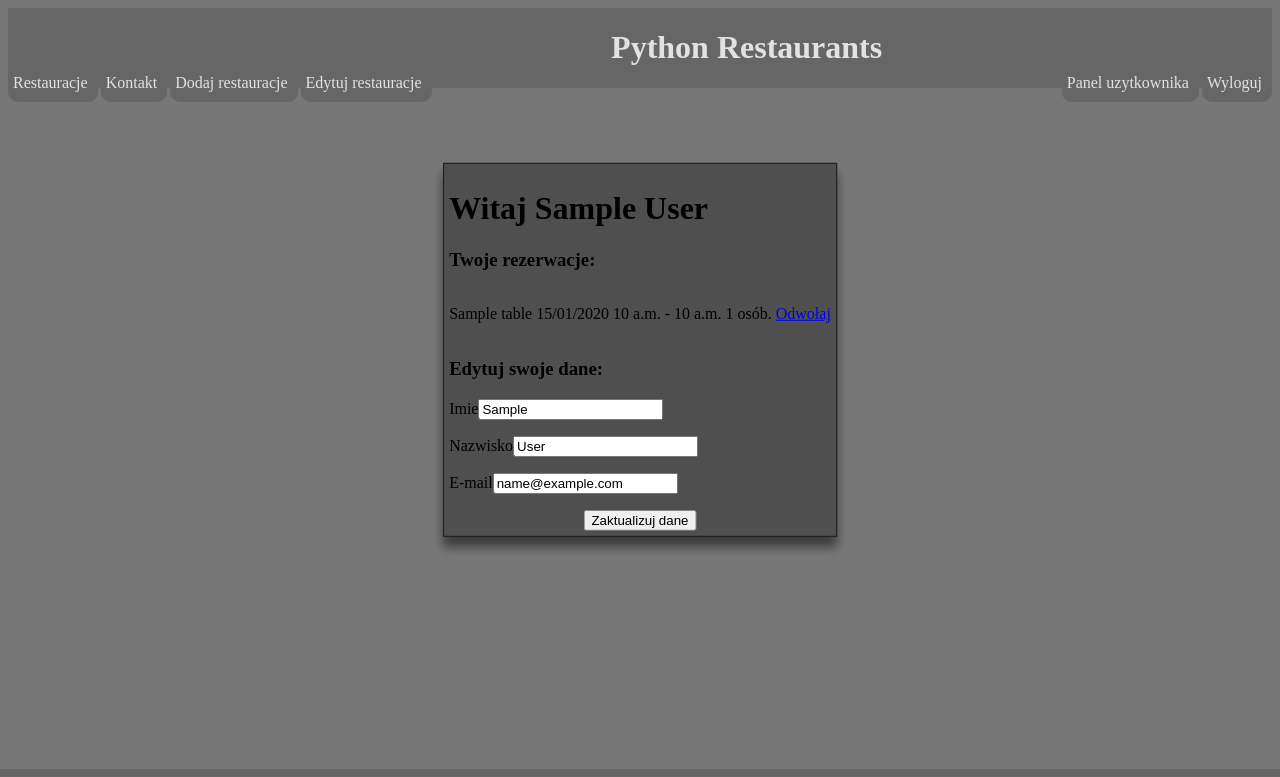
After one commit to PiotrPaluga/Last_project, a Django app: page /user_panel/ in a window 1280 px wide. The commit adds this page. Shown: the top 777 px of the page. Run offline with Django 4.2, Linux system fonts and the light colour scheme; a user stored in the database is signed in; tables that the repository leaves empty hold one stand-in row (values such as "Sample post").

Commit message:
push przed katastrofa

```diff
--- a/RestaurantOS/Main/forms.py
+++ b/RestaurantOS/Main/forms.py
@@ -3,12 +3,11 @@ from .models import HOUR_CHOICES
 
 
 class ReservationForm(forms.Form):
-    name = forms.CharField(label='Imie i nazwisko', max_length=64)
     participants = forms.IntegerField(label='Ilosc osob')
     date = forms.DateField(label='Data (DD/MM/YYYY)', input_formats=['%d/%m/%Y', '%d.%m.%Y', '%d-%m-%Y'])
     start_hour = forms.ChoiceField(label='Godzina rozpoczecia', choices=HOUR_CHOICES)
     duration = forms.ChoiceField(label='Czas trwania',
-                                 choices=((1, "0:30"), (2, "1:00"), (3, "1:30"), (4, "2:00"), (5, "2:30"), (6, "3:00")))
+                                 choices=('00:30', '01:00', '01:30', '02:00', '02:30', '03:00'))
 
 
 class LoginForm(forms.Form):
@@ -27,3 +26,15 @@ class ModifyRestaurantForm(forms.Form):
     address = forms.CharField(label='Adres restauracji', max_length=64)
     phone_number = forms.CharField(label='Numer telefonu', max_length=16)
     email = forms.EmailField(label='E-mail', max_length=64)
+    pon_czw_start = forms.ChoiceField(label='Godziny otwarcia Pn-Czw', choices=HOUR_CHOICES)
+    pon_czw_end = forms.ChoiceField(choices=HOUR_CHOICES)
+    pt_sob_start = forms.ChoiceField(label='Godziny otwarcia Pt-Sob', choices=HOUR_CHOICES)
+    pt_sob_end = forms.ChoiceField(choices=HOUR_CHOICES)
+    nd_start = forms.ChoiceField(label='Godziny otwarcia Nd', choices=HOUR_CHOICES)
+    nd_end = forms.ChoiceField(choices=HOUR_CHOICES)
+
+
+class TableEditForm(forms.Form):
+    name = forms.CharField(label='Nazwa/Numer stolika', max_length=32)
+    min_cap = forms.IntegerField(min_value=1)
+    max_cap = forms.IntegerField(min_value=1)
--- a/RestaurantOS/Main/static/style.css
+++ b/RestaurantOS/Main/static/style.css
@@ -123,3 +123,29 @@ body {
     color: #e0e3e0;
     padding: 3px 6px;
 }
+
+.btn {
+    text-decoration: none;
+    background-color: #222222;
+    color: #e0e3e0;
+    border: 1px solid #1b1b1b;
+    box-shadow: 0 0 10px rgba(0, 0, 0, 0.5);
+    border-radius: 10px;
+    padding: 5px 10px;
+}
+
+.tables {
+    position: fixed;
+    display: flex;
+    flex-direction: column;
+    flex-wrap: wrap;
+    margin-top: 30px;
+}
+
+.table {
+    background-color: sandybrown;
+    border: 1px solid #1b1b1b;
+    box-shadow: 0 0 10px rgba(0, 0, 0, 0.5);
+    margin: 10px;
+    text-align: center;
+}
--- a/RestaurantOS/Main/templates/reservation-view.html
+++ b/RestaurantOS/Main/templates/reservation-view.html
@@ -6,6 +6,7 @@
     {% if form %}
     <form method="post">
         {% csrf_token %}
+        <p>Rezerwacja dla {{ user.first_name }} {{ user.last_name }}</p>
         {{ form.as_p }}
         <input id="submit" type="submit" value="Zarezerwuj">
     </form>
@@ -16,9 +17,9 @@
     <a href="/restaurant/{{ restaurant.id }}/reservation">Cofnij</a>
     {% endif %}
 
-    {% if name %}
+    {% if participants%}
     <h3>Udalo sie zarezerwowac stolik!</h3>
-    <p> {{ name }}</p>
+    <p> {{ user.first_name }} {{ user.last_name }}</p>
     <p> Osoby: {{ participants }}</p>
     <p> {{ date|date:"d/m/Y" }} {{ start_hour }} - {{ end_hour }}</p>
     {% endif %}
--- a/RestaurantOS/Main/templates/restaurants.html
+++ b/RestaurantOS/Main/templates/restaurants.html
@@ -6,6 +6,8 @@
 <div class="res-div">
     {% if edit %}
     <a href="/restaurant/{{ restaurant.id }}/edit">Edytuj {{ restaurant.name}} {{ restaurant.address }}</a>
+    <p></p>
+    <a href="/restaurant/{{ restaurant.id }}/delete">Usuń restaurację</a>
     {% else %}
     <a href="/restaurant/{{ restaurant.id }}/"> {{ restaurant.name}} {{ restaurant.address }}</a>
     {% endif %}
--- /dev/null
+++ b/RestaurantOS/Main/templates/user-view.html
@@ -0,0 +1,20 @@
+{% extends "base.html" %}
+
+{% block content %}
+<div class="center-div">
+    <form method="post">
+        <h1>Witaj {{ user.first_name }} {{ user.last_name }}</h1>
+        <h3>Twoje rezerwacje:</h3>
+        {% for reservation in reservations %}
+        <p style="display: inline-block">{{ reservation.table.name }} {{ reservation.date|date:"d/m/Y" }} {{ reservation.start_hour }} - {{ reservation.end_hour }}
+            {{ reservation.participants }} osób.</p> <a href="reservations/{{ reservation.id }}/delete"> Odwołaj</a>
+        {% endfor %}
+        <h3>Edytuj swoje dane:</h3>
+        {% csrf_token %}
+        <p>{{ form.firstname.label }}{{ form.firstname }}</p>
+        <p>{{ form.lastname.label }}{{ form.lastname }}</p>
+        <p>{{ form.email.label }}{{ form.email }}</p>
+        <input id="submit" type="submit" value="Zaktualizuj dane">
+    </form>
+</div>
+{% endblock %}
--- a/RestaurantOS/Main/views.py
+++ b/RestaurantOS/Main/views.py
@@ -1,9 +1,10 @@
 from django.views import View
 from django.shortcuts import render, redirect, HttpResponse
 from .models import Restaurant, Hours, Tables, HOUR_CHOICES, Reservation
-from .forms import ReservationForm, LoginForm, RegisterForm, ModifyRestaurantForm
+from .forms import ReservationForm, LoginForm, RegisterForm, ModifyRestaurantForm, TableEditForm
 from django.contrib.auth import authenticate, login, logout
 from django.contrib.auth.models import User
+from django.contrib.auth.decorators import login_required
 
 
 class MainView(View):
@@ -15,54 +16,59 @@ class MainView(View):
 class RestaurantView(View):
     def get(self, request, restaurant_id):
         restaurant = Restaurant.objects.get(id=restaurant_id)
-        return render(request, "restaurant-view.html", {'restaurant': restaurant})
+        hours = Hours.objects.filter(restaurant_id=restaurant_id)
+        true_hours = []
+        for hour in hours:
+            true_hours.append(HOUR_CHOICES[int(hour.open_hour)][1])
+            true_hours.append(HOUR_CHOICES[int(hour.close_hour)][1])
+        return render(request, "restaurant-view.html",
+                      {'restaurant': restaurant, 'hours': true_hours})
 
 
+@login_required
 def reservation_view(request, restaurant_id):
     restaurant = Restaurant.objects.get(id=restaurant_id)
+    active_user = request.user
     if request.method == 'POST':
         form = ReservationForm(request.POST)
         if form.is_valid():
             # pobieranie danych z formularza
-            name = form.cleaned_data['name']
             participants = form.cleaned_data['participants']
             date = form.cleaned_data['date']
             start_hour_num = form.cleaned_data['start_hour']
             duration = form.cleaned_data['duration']
+
             # przetwarzanie godziny z liczby na czas do wywietlenia na stronie
-            start_hour = HOUR_CHOICES[int(start_hour_num) - 1][1]
+            start_hour = HOUR_CHOICES[int(start_hour_num)][1]
             end_hour_num = int(start_hour_num) + int(duration[0])
-            end_hour = HOUR_CHOICES[int(end_hour_num) - 1][1]
+            end_hour = HOUR_CHOICES[int(end_hour_num)][1]
+
             # szukanie wolnego stolika
             reservated_tables = Tables.objects.filter(
                 restaurant_id=restaurant_id,
                 reservation__start_hour__gte=start_hour_num,
-                reservation__end_hour__lte=end_hour_num
+                reservation__end_hour__lte=end_hour_num,
+                reservation__date=date
             )
             free_tables = Tables.objects.filter(restaurant_id=restaurant_id, max_cap__gte=participants,
                                                 min_cap__lte=participants).exclude(id__in=reservated_tables)
             if free_tables:
                 table = free_tables[0]
-                new_res = Reservation(restaurant_id=restaurant_id, guest=name, table=table, date=date,
+                new_res = Reservation(restaurant_id=restaurant_id, guest=active_user, table=table, date=date,
                                       participants=participants, start_hour=start_hour_num, end_hour=end_hour_num)
                 new_res.save()
                 return render(request, 'reservation-view.html', {'restaurant': restaurant,
-                                                                 'name': name, 'participants': participants,
+                                                                 'participants': participants,
                                                                  'date': date,
                                                                  'start_hour': start_hour, 'end_hour': end_hour})
             else:
                 return render(request, 'reservation-view.html',
                               {'restaurant': restaurant, 'err': "Brak dostepnych stolikow na dana godzine."})
     else:
-        if request.user.is_authenticated:
-            name = request.user.first_name + " " + request.user.last_name
-            form = ReservationForm(initial={'name': name})
-            form.fields['name'].widget.attrs['readonly'] = True
-            form.fields['start_hour'].choices = HOUR_CHOICES[10:40]
-            return render(request, 'reservation-view.html', {'form': form, 'restaurant': restaurant})
         form = ReservationForm()
         form.fields['start_hour'].choices = HOUR_CHOICES[10:40]
-        return render(request, 'reservation-view.html', {'form': form, 'restaurant': restaurant})
+        return render(request, 'reservation-view.html', {'form': form, 'restaurant': restaurant,
+                                                         'user': active_user})
 
 
 class SupportView(View):
@@ -121,12 +127,28 @@ def add_restaurant(request):
     if request.method == 'POST':
         form = ModifyRestaurantForm(request.POST)
         if form.is_valid():
+            # Dane restauracji:-----------------------------------------
             name = form.cleaned_data['name']
             address = form.cleaned_data['address']
             phone_num = form.cleaned_data['phone_number']
             email = form.cleaned_data['email']
+            # Godziny otwarcia:-----------------------------------------
+            pon_czw_start = form.cleaned_data['pon_czw_start']
+            pon_czw_end = form.cleaned_data['pon_czw_end']
+            pt_sob_start = form.cleaned_data['pt_sob_start']
+            pt_sob_end = form.cleaned_data['pt_sob_end']
+            nd_start = form.cleaned_data['nd_start']
+            nd_end = form.cleaned_data['nd_end']
+            # Tworzenie obiektów i zapisywanie ich w bazie:-------------
             new_res = Restaurant(name=name, address=address, phone_number=phone_num, email=email)
             new_res.save()
+            new_res_pon_czw = Hours(restaurant_id=new_res.id, day=1, open_hour=pon_czw_start, close_hour=pon_czw_end)
+            new_res_pon_czw.save()
+            new_res_pt_sob = Hours(restaurant_id=new_res.id, day=2, open_hour=pt_sob_start, close_hour=pt_sob_end)
+            new_res_pt_sob.save()
+            new_res_nd = Hours(restaurant_id=new_res.id, day=3, open_hour=nd_start, close_hour=nd_end)
+            new_res_nd.save()
+
             msg = "Twoja restauracja została dodana!"
             return render(request, "edit-restaurant.html", {'err': msg})
 
@@ -137,28 +159,146 @@ def add_restaurant(request):
 
 def edit_restaurant(request, restaurant_id):
     res = Restaurant.objects.get(id=restaurant_id)
+    res_pon_czw = Hours.objects.get(restaurant_id=restaurant_id, day=1)
+    res_pt_sob = Hours.objects.get(restaurant_id=restaurant_id, day=2)
+    res_nd = Hours.objects.get(restaurant_id=restaurant_id, day=3)
     if request.method == 'POST':
         form = ModifyRestaurantForm(request.POST)
         if form.is_valid():
+            # Dane restauracji:------------------------------------
             name = form.cleaned_data['name']
             address = form.cleaned_data['address']
             phone_num = form.cleaned_data['phone_number']
             email = form.cleaned_data['email']
+            # Godziny otwarcia: -----------------------------------
+            pon_czw_start = form.cleaned_data['pon_czw_start']
+            pon_czw_end = form.cleaned_data['pon_czw_end']
+            pt_sob_start = form.cleaned_data['pt_sob_start']
+            pt_sob_end = form.cleaned_data['pt_sob_end']
+            nd_start = form.cleaned_data['nd_start']
+            nd_end = form.cleaned_data['nd_end']
+            # Edycja bazy danych:----------------------------------
             res.name = name
             res.address = address
             res.phone_number = phone_num
             res.email = email
             res.save()
+            res_pon_czw.open_hour = pon_czw_start
+            res_pon_czw.close_hour = pon_czw_end
+            res_pon_czw.save()
+            res_pt_sob.open_hour = pt_sob_start
+            res_pt_sob.close_hour = pt_sob_end
+            res_pt_sob.save()
+            res_nd.open_hour = nd_start
+            res_nd.close_hour = nd_end
+            res_nd.save()
             msg = "Zmiany zostały zapisane!"
             return render(request, "edit-restaurant.html", {'err': msg})
 
     else:
-        form = ModifyRestaurantForm(initial={'name': res.name, 'address': res.address, 'phone_number': res.phone_number,
-                                             'email': res.email})
+        initials = {
+            'name': res.name,
+            'address': res.address,
+            'phone_number': res.phone_number,
+            'email': res.email,
+            'pon_czw_start': res_pon_czw.open_hour,
+            'pon_czw_end': res_pon_czw.close_hour,
+            'pt_sob_start': res_pt_sob.open_hour,
+            'pt_sob_end': res_pt_sob.close_hour,
+            'nd_start': res_nd.open_hour,
+            'nd_end': res_nd.close_hour
+        }
+        form = ModifyRestaurantForm(initial=initials)
         return render(request, "edit-restaurant.html", {'form': form, 'button': "Edytuj"})
+
+
+def delete_restaurant(request, restaurant_id):
+    restaurant = Restaurant.objects.get(id=restaurant_id)
+    restaurant.delete()
+    return redirect('edit-list')
 
 
 class EditList(View):
     def get(self, request):
         restaurants = Restaurant.objects.all().order_by('id')
         return render(request, 'restaurants.html', {'restaurants': restaurants, 'edit': 'edit'})
+
+
+class TablesView(View):
+    def get(self, request, restaurant_id):
+        restaurant = Restaurant.objects.get(id=restaurant_id)
+        tables = Tables.objects.filter(restaurant_id=restaurant_id)
+        return render(request, 'tables-view.html', {'tables': tables, 'restaurant': restaurant})
+
+
+def table_edit(request, restaurant_id, table_id):
+    table = Tables.objects.get(id=table_id, restaurant_id=restaurant_id)
+    if request.method == 'POST':
+        form = TableEditForm(request.POST)
+        if form.is_valid():
+            name = form.cleaned_data['name']
+            min_cap = form.cleaned_data['min_cap']
+            max_cap = form.cleaned_data['max_cap']
+            table.name = name
+            table.min_cap = min_cap
+            table.max_cap = max_cap
+            table.save()
+            return redirect(f'/restaurant/{restaurant_id}/tables/')
+
+    else:
+        form = TableEditForm(initial={'name': table.name, 'min_cap': table.min_cap, 'max_cap': table.max_cap})
+        return render(request, 'edit-table.html', {'form': form, 'button': "Edytuj"})
+
+
+def table_add(request, restaurant_id):
+    if request.method == 'POST':
+        form = TableEditForm(request.POST)
+        if form.is_valid():
+            name = form.cleaned_data['name']
+            min_cap = form.cleaned_data['min_cap']
+            max_cap = form.cleaned_data['max_cap']
+            new_table = Tables(restaurant_id=restaurant_id, name=name, min_cap=min_cap, max_cap=max_cap)
+            new_table.save()
+            return redirect(f'/restaurant/{restaurant_id}/tables/')
+
+    else:
+        form = TableEditForm()
+        return render(request, 'edit-table.html', {'form': form, 'button': "Dodaj"})
+
+
+def table_delete(request, restaurant_id, table_id):
+    table = Tables.objects.get(id=table_id, restaurant_id=restaurant_id)
+    table.delete()
+    return redirect(f'/restaurant/{restaurant_id}/tables/')
+
+@login_required
+def user_panel(request):
+    active_user = request.user
+    if request.method == 'POST':
+        form = RegisterForm(request.POST)
+        if form.is_valid():
+            first_name = form.cleaned_data['firstname']
+            last_name = form.cleaned_data['lastname']
+            email = form.cleaned_data['email']
+            active_user.first_name = first_name
+            active_user.last_name = last_name
+            active_user.email = email
+            active_user.save()
+            return redirect('user-panel')
+
+    else:
+        reservations = Reservation.objects.filter(guest=active_user)
+        initials = {
+            'firstname': active_user.first_name,
+            'lastname': active_user.last_name,
+            'email': active_user.email
+        }
+        form = RegisterForm(initial=initials)
+        return render(request, 'user-view.html', {'user': active_user, 'form': form,
+                                                  'reservations': reservations, 'hours': HOUR_CHOICES})
+
+
+def delete_reservation(request, reservation_id):
+    reservation = Reservation.objects.get(id=reservation_id)
+    reservation.delete()
+    return redirect('user-panel')
--- a/RestaurantOS/RestaurantOS/urls.py
+++ b/RestaurantOS/RestaurantOS/urls.py
@@ -16,7 +16,7 @@ Including another URLconf
 """
 from django.contrib import admin
 from django.urls import path
-from Main.views import MainView, RestaurantView, SupportView, reservation_view, login_view, logout_view, register_view, add_restaurant, edit_restaurant, EditList
+from Main.views import MainView, RestaurantView, SupportView, reservation_view, login_view, logout_view, register_view, add_restaurant, edit_restaurant, EditList, delete_restaurant, TablesView, table_edit, table_add, table_delete, user_panel, delete_reservation
 from django.conf import settings
 from django.conf.urls.static import static
 
@@ -25,13 +25,20 @@ urlpatterns = [
     path('', MainView.as_view(), name='home'),
     path('restaurant/<int:restaurant_id>/', RestaurantView.as_view()),
     path('support/', SupportView.as_view(), name="support"),
-    path('restaurant/<int:restaurant_id>/reservation', reservation_view),
+    path('restaurant/<int:restaurant_id>/reservation/', reservation_view),
     path('login/', login_view, name='login-view'),
     path('logout/', logout_view, name='logout-view'),
     path('register/', register_view, name='register-view'),
     path('restaurant/add/', add_restaurant, name='add-restaurant'),
     path('edit/', EditList.as_view(), name='edit-list'),
-    path('restaurant/<int:restaurant_id>/edit/', edit_restaurant, name='edit-restaurant'),
+    path('restaurant/<int:restaurant_id>/edit/', edit_restaurant),
+    path('restaurant/<int:restaurant_id>/delete/', delete_restaurant),
+    path('restaurant/<int:restaurant_id>/tables/', TablesView.as_view()),
+    path('restaurant/<int:restaurant_id>/tables/<int:table_id>/edit/', table_edit),
+    path('restaurant/<int:restaurant_id>/tables/add/', table_add),
+    path('restaurant/<int:restaurant_id>/tables/<int:table_id>/delete/', table_delete),
+    path('user_panel/', user_panel, name='user-panel'),
+    path('reservations/<int:reservation_id>/delete', delete_reservation)
 ]
 
 if settings.DEBUG:
```
Also changed, not shown: RestaurantOS/Main/models.py (+37 -37 lines), RestaurantOS/Main/templates/edit-restaurant.html (+11 -2 lines), RestaurantOS/Main/templates/edit-table.html (added, +12 -0 lines), RestaurantOS/Main/templates/restaurant-view.html (+6 -8 lines), RestaurantOS/Main/templates/tables-view.html (added, +16 -0 lines), RestaurantOS/Main/migrations/0006_remove_reservation_restaurant_and_more.py (added), RestaurantOS/Main/migrations/0007_initial.py (added), RestaurantOS/Main/migrations/0008_alter_tables_table_nr.py (added), RestaurantOS/Main/migrations/0009_rename_table_nr_tables_name.py (added), RestaurantOS/Main/migrations/0010_alter_reservation_guest_and_more.py (added), RestaurantOS/Main/migrations/0011_alter_reservation_participants.py (added), RestaurantOS/Main/migrations/0012_remove_reservation_end_hour_and_more.py (added).
